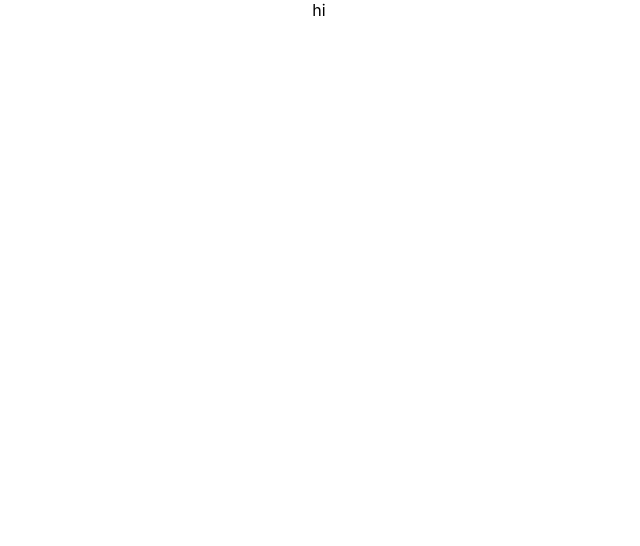
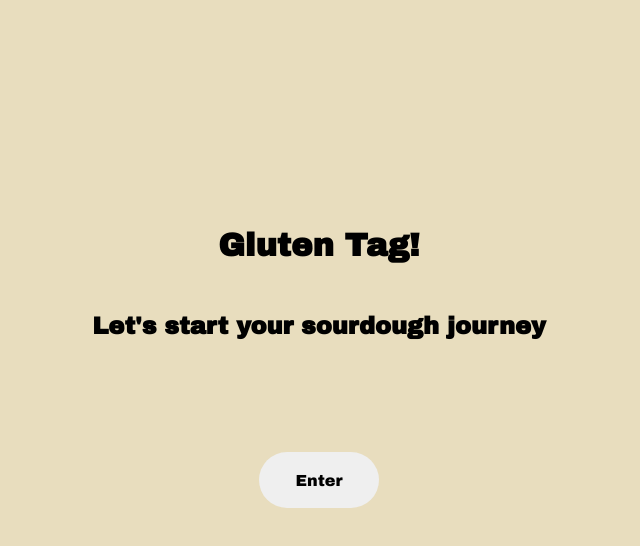
Before and after one commit to sigristarisa/Gluten-Tag-client, a React (Create React App) app: page / in a window 1280 px wide. Shown: the top 546 px of the page, without its empty margins (321-961 px from the left). Built offline with nearby package versions, Linux system fonts and the light colour scheme.

Commit message:
created LandingPage component and style

```diff
--- a/src/App.js
+++ b/src/App.js
@@ -1,7 +1,12 @@
 import "./App.css";
+import LandingPage from "./Components/LandingPage/LandingPage";
 
-function App() {
-  return <div className='App'>hi</div>;
-}
+const App = () => {
+  return (
+    <div className='App'>
+      <LandingPage />
+    </div>
+  );
+};
 
 export default App;
--- /dev/null
+++ b/src/Components/LandingPage/LandingPage.css
@@ -0,0 +1,43 @@
+main {
+  width: 100vw;
+  height: 100vh;
+  background-color: var(--yellow);
+  display: grid;
+  place-items: center;
+}
+
+.content-container {
+  width: 50vw;
+  height: 50vh;
+}
+
+.title-container {
+  height: 20vh;
+  display: grid;
+  place-items: center;
+}
+
+.title-container h1 {
+  font-size: var(--font-xl);
+}
+
+.btn-container {
+  height: 30vh;
+  display: grid;
+  place-items: center;
+}
+
+button {
+  width: 120px;
+  height: 56px;
+  border: none;
+  border-radius: 32px;
+  font-family: "Archivo Black", sans-serif;
+  font-size: var(--font-m);
+  cursor: pointer;
+}
+
+button:hover {
+  color: var(--white);
+  background-color: var(--blue);
+}
--- /dev/null
+++ b/src/Components/LandingPage/LandingPage.js
@@ -0,0 +1,19 @@
+import "./LandingPage.css";
+
+const LandingPage = () => {
+  return (
+    <main>
+      <section className='content-container'>
+        <div className='title-container'>
+          <h1>Gluten Tag!</h1>
+          <h2>Let's start your sourdough journey</h2>
+        </div>
+        <div className='btn-container'>
+          <button>Enter</button>
+        </div>
+      </section>
+    </main>
+  );
+};
+
+export default LandingPage;
--- a/src/index.css
+++ b/src/index.css
@@ -1,13 +1,27 @@
+@import url("https://fonts.googleapis.com/css2?family=Archivo+Black&display=swap"); /* "Archivo Black", sans-serif */
+
+html {
+  /* color */
+  --brown: #d89d41;
+  --yellow: #e8ddbe;
+  --blue: #497bd3;
+  --grey: #f3f1de;
+  --white: white;
+
+  /* font size */
+  --font-s: 12px;
+  --font-m: 16px;
+  --font-l: 24px;
+  --font-xl: 32px;
+}
+
+* {
+  box-sizing: border-box;
+}
+
 body {
   margin: 0;
-  font-family: -apple-system, BlinkMacSystemFont, 'Segoe UI', 'Roboto', 'Oxygen',
-    'Ubuntu', 'Cantarell', 'Fira Sans', 'Droid Sans', 'Helvetica Neue',
-    sans-serif;
-  -webkit-font-smoothing: antialiased;
-  -moz-osx-font-smoothing: grayscale;
+  width: 100vw;
+  height: 100vh;
+  font-family: "Archivo Black", sans-serif;
 }
-
-code {
-  font-family: source-code-pro, Menlo, Monaco, Consolas, 'Courier New',
-    monospace;
-}
--- a/src/index.js
+++ b/src/index.js
@@ -9,7 +9,3 @@ root.render(
     <App />
   </React.StrictMode>
 );
-
-// If you want to start measuring performance in your app, pass a function
-// to log results (for example: reportWebVitals(console.log))
-// or send to an analytics endpoint. Learn more: https://bit.ly/CRA-vitals
```
